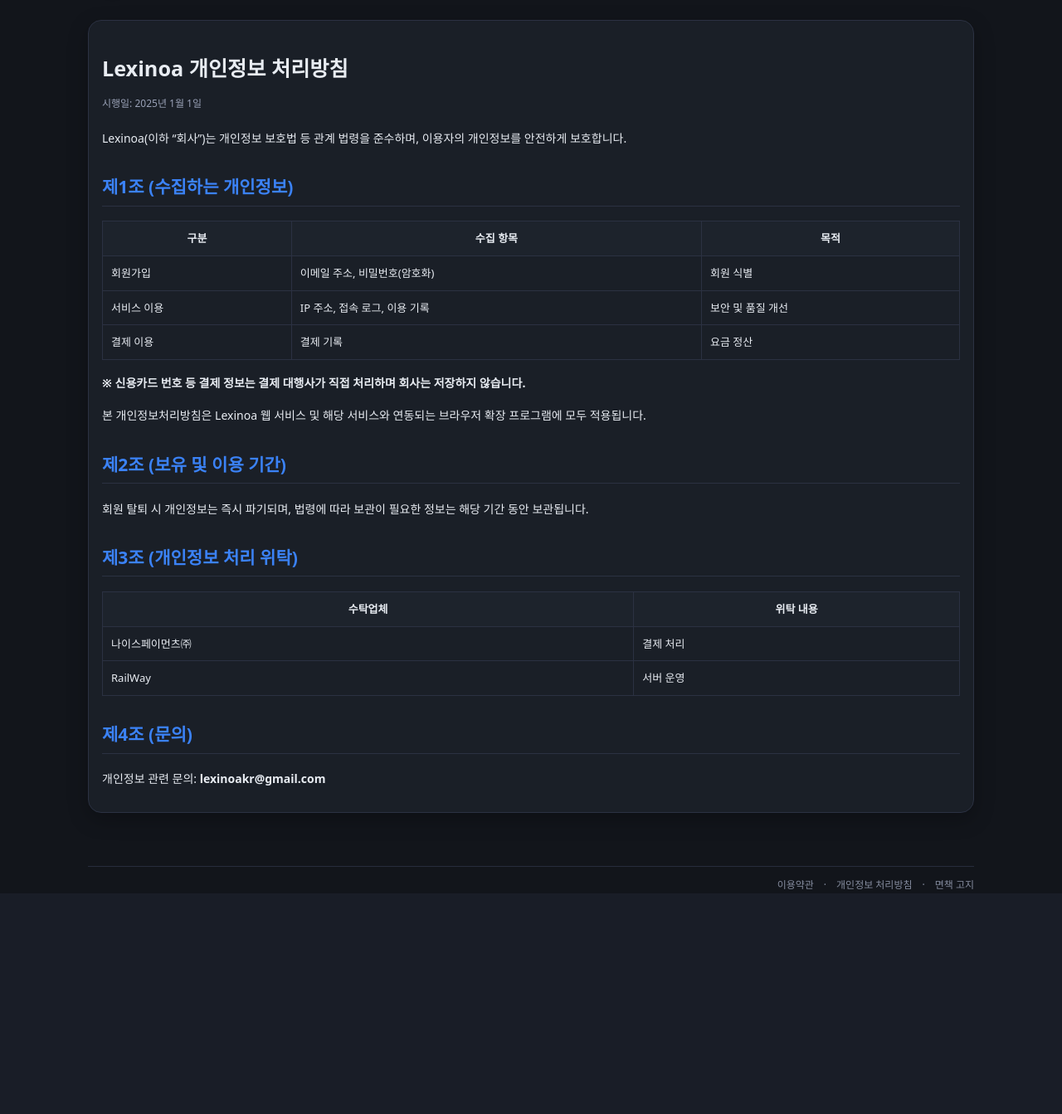
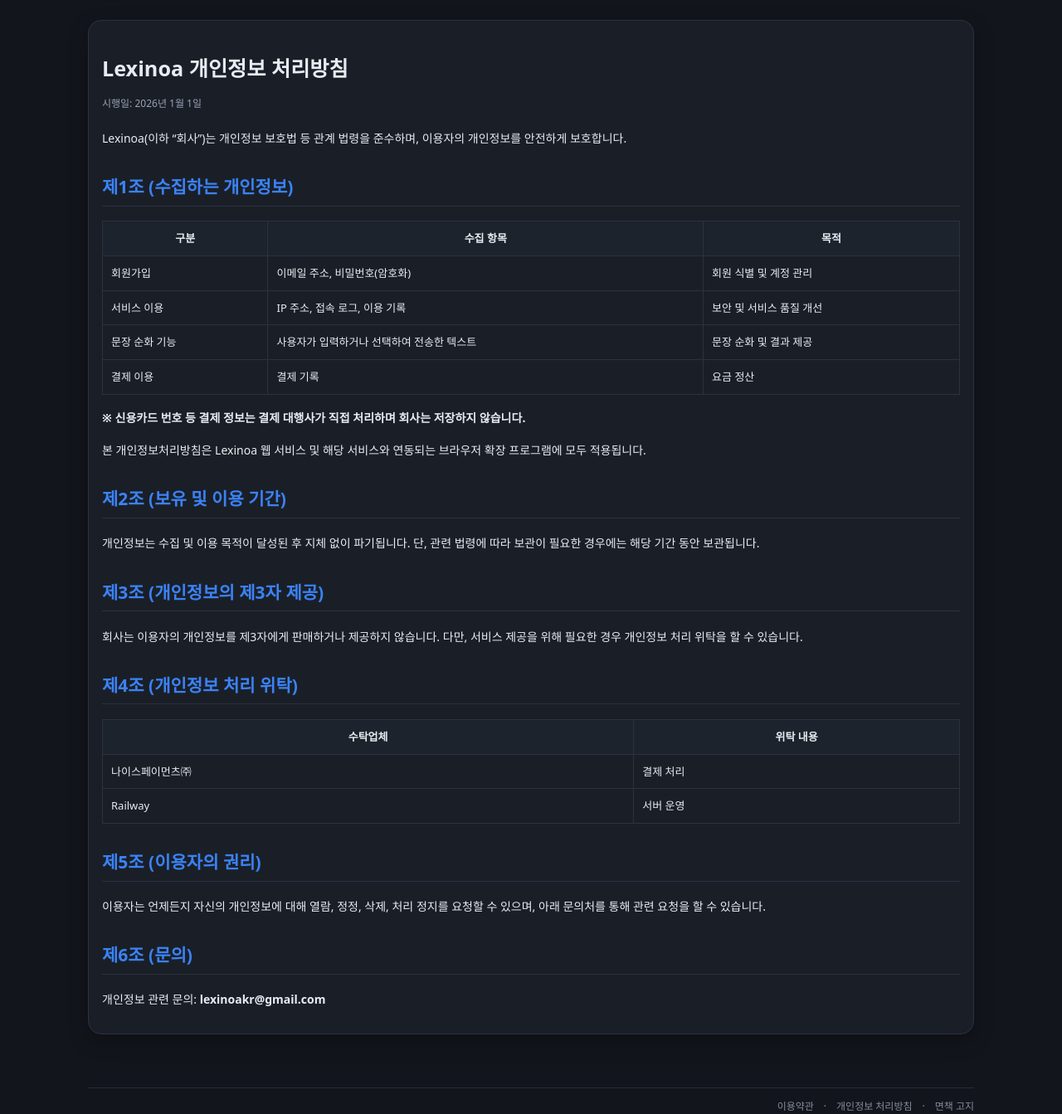
Before and after one commit to TNIFL/say, a Flask app: page /privacy in a window 1280 px wide. Shown: the part 105-1448 px from the top of the page at 83% size. Before the commit the page ends 1177 px from the top, so only its background shows below. Run offline with Flask 3, Linux system fonts and the light colour scheme.

Commit message:
update disclaimer, privacy, terms

```diff
--- a/templates/privacy.html
+++ b/templates/privacy.html
@@ -17,7 +17,7 @@
 {% block content %}
 <section class="card" style="margin:24px auto;">
   <h1 style="font-size:1.8em;margin-bottom:10px;">Lexinoa 개인정보 처리방침</h1>
-  <p class="small" style="margin-bottom:20px;">시행일: 2025년 1월 1일</p>
+  <p class="small" style="margin-bottom:20px;">시행일: 2026년 1월 1일</p>
 
   <div class="policy-content">
     <p>
@@ -35,12 +35,17 @@
       <tr>
         <td>회원가입</td>
         <td>이메일 주소, 비밀번호(암호화)</td>
-        <td>회원 식별</td>
+        <td>회원 식별 및 계정 관리</td>
       </tr>
       <tr>
         <td>서비스 이용</td>
         <td>IP 주소, 접속 로그, 이용 기록</td>
-        <td>보안 및 품질 개선</td>
+        <td>보안 및 서비스 품질 개선</td>
+      </tr>
+      <tr>
+        <td>문장 순화 기능</td>
+        <td>사용자가 입력하거나 선택하여 전송한 텍스트</td>
+        <td>문장 순화 및 결과 제공</td>
       </tr>
       <tr>
         <td>결제 이용</td>
@@ -54,11 +59,17 @@
 
     <h2>제2조 (보유 및 이용 기간)</h2>
     <p>
-      회원 탈퇴 시 개인정보는 즉시 파기되며,
-      법령에 따라 보관이 필요한 정보는 해당 기간 동안 보관됩니다.
+      개인정보는 수집 및 이용 목적이 달성된 후 지체 없이 파기됩니다.
+      단, 관련 법령에 따라 보관이 필요한 경우에는 해당 기간 동안 보관됩니다.
     </p>
 
-    <h2>제3조 (개인정보 처리 위탁)</h2>
+    <h2>제3조 (개인정보의 제3자 제공)</h2>
+    <p>
+      회사는 이용자의 개인정보를 제3자에게 판매하거나 제공하지 않습니다.
+      다만, 서비스 제공을 위해 필요한 경우 개인정보 처리 위탁을 할 수 있습니다.
+    </p>
+
+    <h2>제4조 (개인정보 처리 위탁)</h2>
     <table>
       <tr>
         <th>수탁업체</th>
@@ -69,12 +80,18 @@
         <td>결제 처리</td>
       </tr>
       <tr>
-        <td>RailWay</td>
+        <td>Railway</td>
         <td>서버 운영</td>
       </tr>
     </table>
 
-    <h2>제4조 (문의)</h2>
+    <h2>제5조 (이용자의 권리)</h2>
+    <p>
+      이용자는 언제든지 자신의 개인정보에 대해 열람, 정정, 삭제, 처리 정지를 요청할 수 있으며,
+      아래 문의처를 통해 관련 요청을 할 수 있습니다.
+    </p>
+
+    <h2>제6조 (문의)</h2>
     <p>
       개인정보 관련 문의: <strong>lexinoakr@gmail.com</strong>
     </p>
```
Also changed, not shown: templates/disclaimer.html (+9 -8 lines), templates/terms.html (+16 -7 lines).
